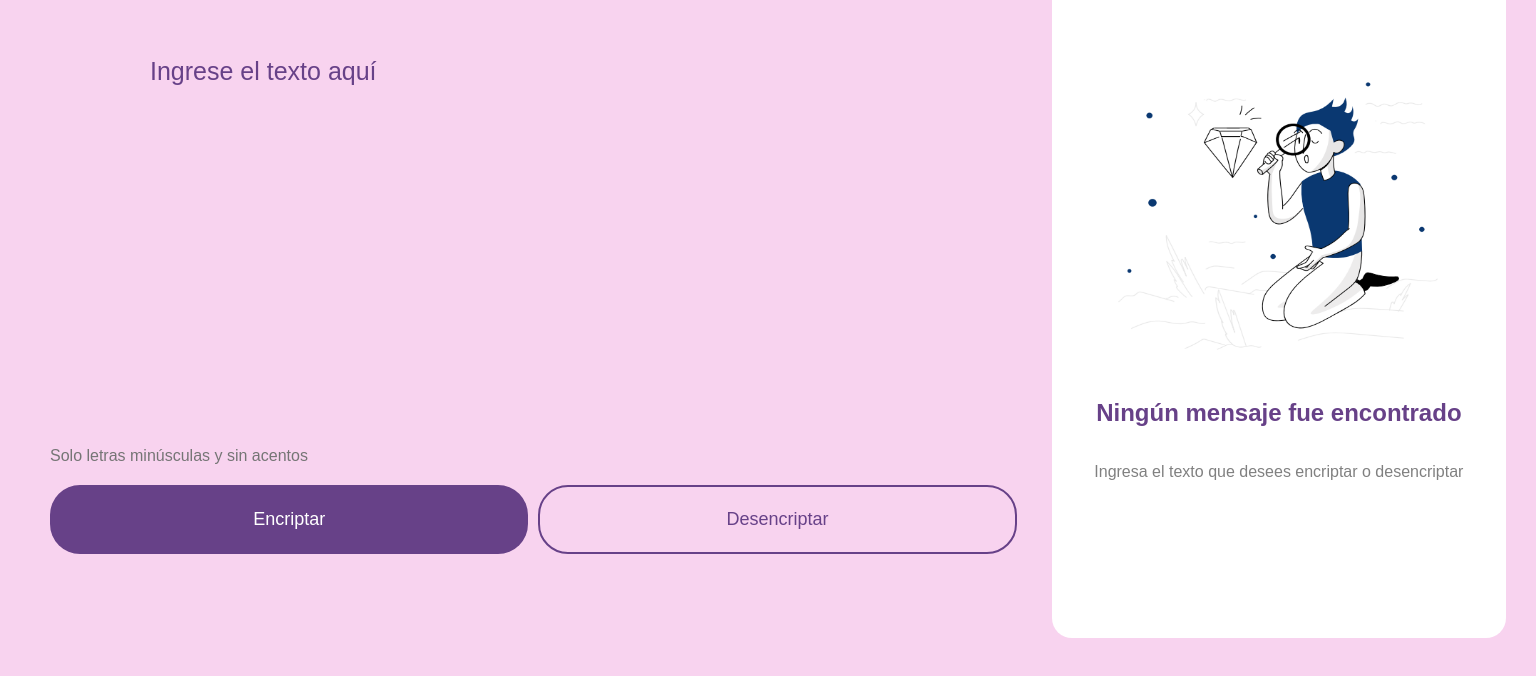
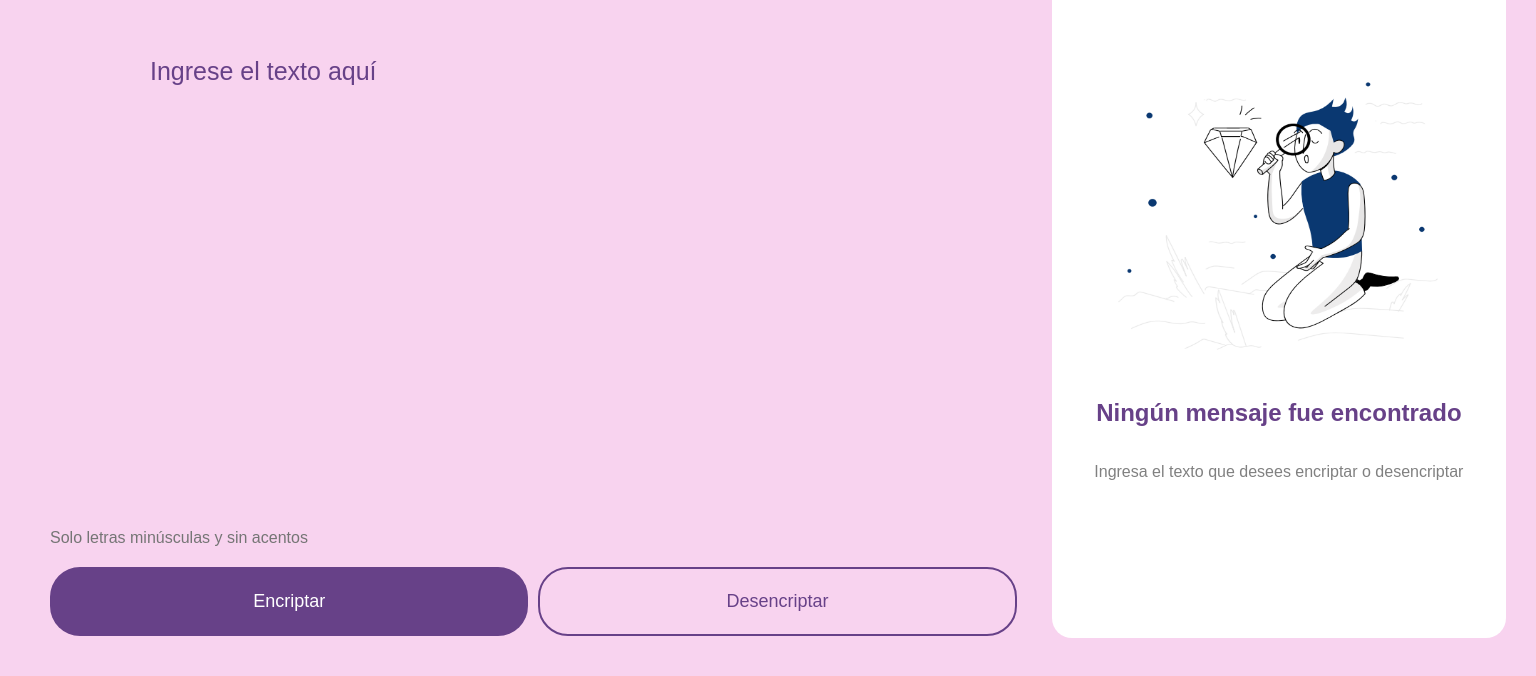
Before and after one commit to Marcela-Sevilla/Marcela-Sevilla.github.io, a plain HTML site: page index.html in a window 1536 px wide. Shown: the part 112-788 px from the top of the page. Drawn offline with Linux system fonts and the light colour scheme.

Commit message:
Doing responsive in screen 1400px

```diff
--- a/index.html
+++ b/index.html
@@ -4,6 +4,7 @@
     <meta charset="UTF-8">
     <meta name="viewport" content="width=device-width, initial-scale=1.0">
     <title>Alura Challenge - Marcela S.</title>
+    <link rel="icon" href="/IMG/logo_alura.png" type="image/x-icon">
     <link rel="stylesheet" href="/style.css">
 </head>
 <body>
--- a/style.css
+++ b/style.css
@@ -169,3 +169,11 @@ body {
         margin-bottom: 0;
     }
 }
+
+@media screen and (min-width: 1400px) {
+    .input-button-group {
+        position: relative;
+        top: 60%;
+        width: 100%;
+    }
+}
```
